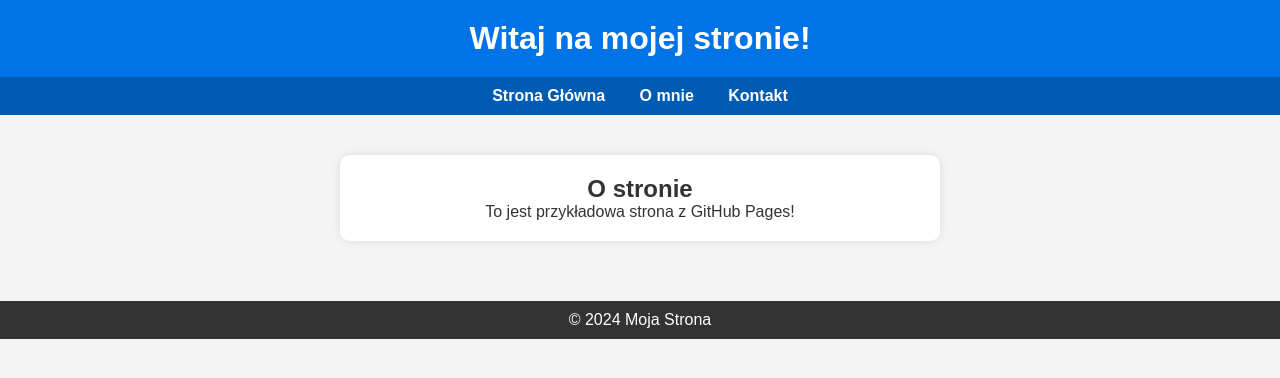
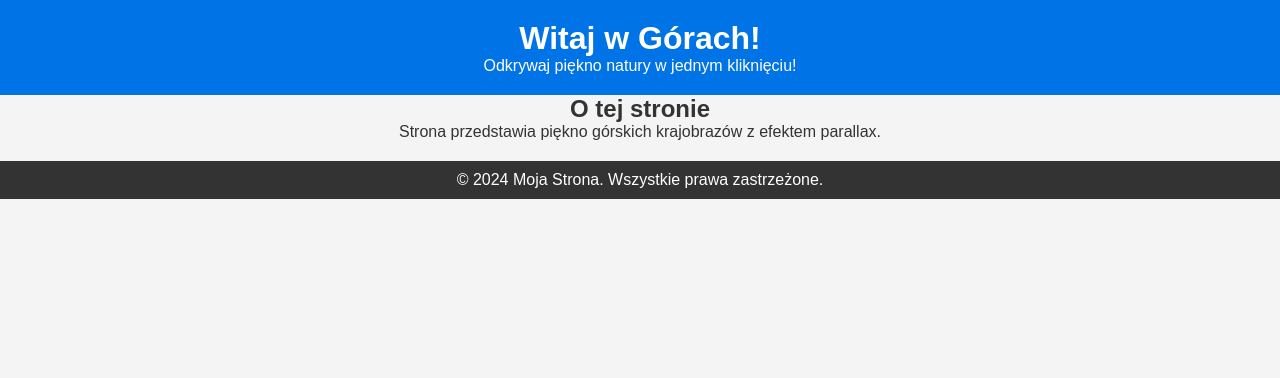
Before and after one commit to Deerion/Deerion.github.io, a plain HTML site: page index.html in a window 1280 px wide. Drawn offline with Linux system fonts and the light colour scheme.

Commit message:
Update index.html

```diff
--- a/index.html
+++ b/index.html
@@ -3,31 +3,26 @@
 <head>
     <meta charset="UTF-8">
     <meta name="viewport" content="width=device-width, initial-scale=1.0">
-    <title>Moja Strona</title>
+    <title>Moja Strona z Górskim Tłem</title>
     <link rel="stylesheet" href="styles.css">
 </head>
 <body>
     <header>
-        <h1>Witaj na mojej stronie!</h1>
+        <div class="header-content">
+            <h1>Witaj w Górach!</h1>
+            <p>Odkrywaj piękno natury w jednym kliknięciu!</p>
+        </div>
     </header>
 
-    <nav>
-        <ul>
-            <li><a href="#">Strona Główna</a></li>
-            <li><a href="#">O mnie</a></li>
-            <li><a href="#">Kontakt</a></li>
-        </ul>
-    </nav>
-
-    <main>
-        <section class="content">
-            <h2>O stronie</h2>
-            <p>To jest przykładowa strona z GitHub Pages!</p>
-        </section>
-    </main>
+    <section class="info">
+        <h2>O tej stronie</h2>
+        <p>Strona przedstawia piękno górskich krajobrazów z efektem parallax.</p>
+    </section>
 
     <footer>
-        <p>&copy; 2024 Moja Strona</p>
+        <p>&copy; 2024 Moja Strona. Wszystkie prawa zastrzeżone.</p>
     </footer>
+
+    <script src="script.js"></script>
 </body>
 </html>
```
